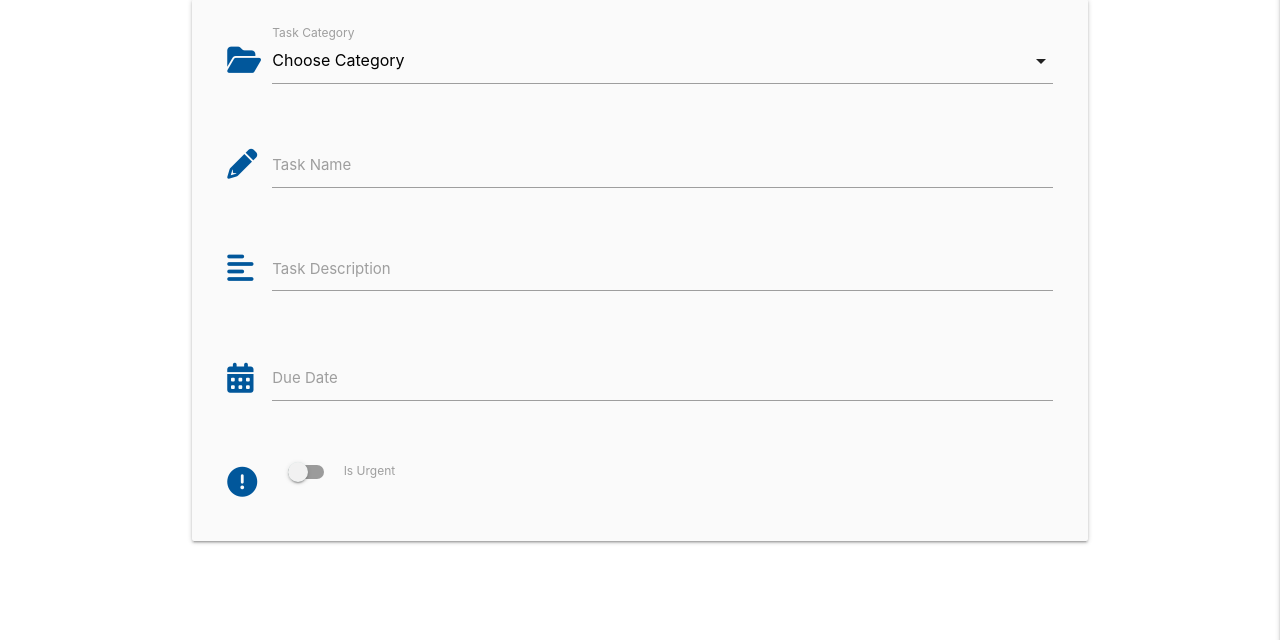
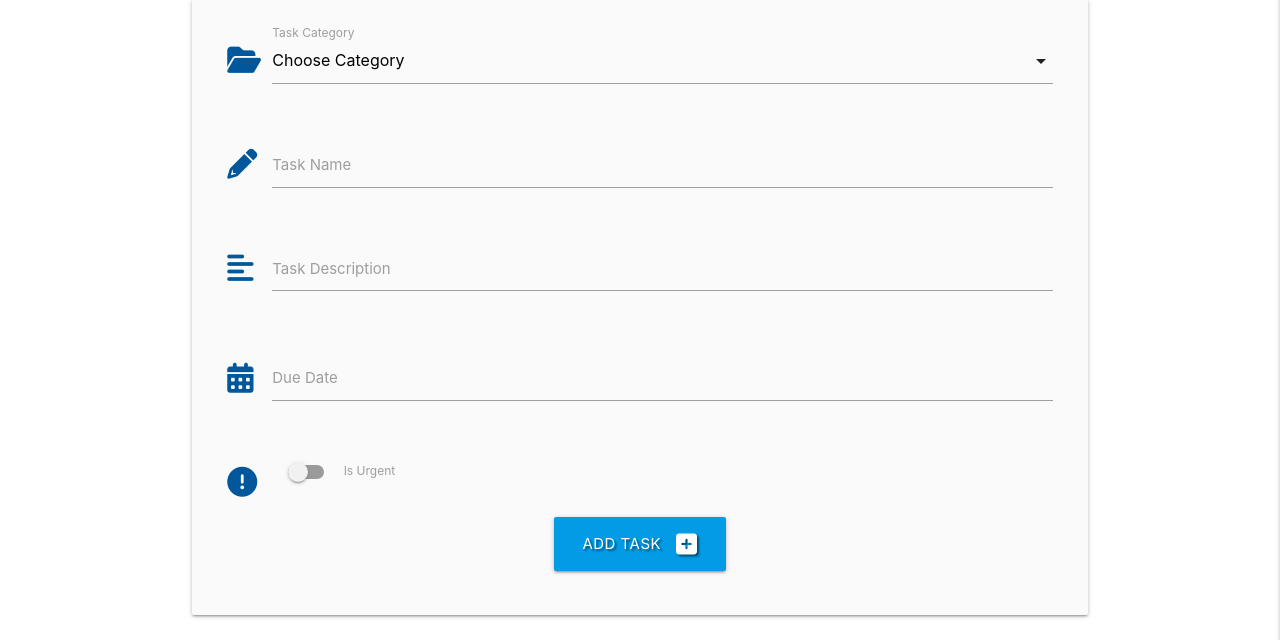
Before and after one commit to jdj0/flask-task-manager-project, a Flask app: page /add_task in a window 1280 px wide. Shown: the part 160-800 px from the top of the page. Run offline with Flask 2, Linux system fonts and the light colour scheme; data that the repository does not hold is empty; some libraries are stand-ins or nearby versions.

Commit message:
Allow user to submit task to db

```diff
--- a/app.py
+++ b/app.py
@@ -96,8 +96,22 @@ def logout():
     return redirect(url_for("login"))
 
 
-@app.route("/add_task")
+@app.route("/add_task", methods=["GET", "POST"])
 def add_task():
+    if request.method == "POST":
+        is_urgent = "on" if request.form.get("is_urgemnt") else "off"
+        task = {
+            "category_name": request.form.get("category_name"),
+            "task_name": request.form.get("task_name"),
+            "task_description": request.form.get("task_description"),
+            "is_urgent": is_urgent,
+            "due_date": request.form.get("due_date"),
+            "created_by": session["user"]
+        }
+        mongo.db.tasks.insert_one(task)
+        flash("Task Successfully Added")
+        return redirect(url_for('get_tasks'))
+
     categories = mongo.db.categories.find().sort("category_name", 1)
     return render_template("add_task.html", categories=categories)
 
--- a/templates/add_task.html
+++ b/templates/add_task.html
@@ -4,8 +4,9 @@
 <h3 class="light-blue-text text-darken-4 center-align">Add Task</h3>
 
 <div class="row card-panel grey lighten-5">
-    <form class="col s12" method="POST" action="">
+    <form class="col s12" method="POST" action="{{ url_for('add_task') }}">
         <div class="row">
+            <!-- category selection -->
             <div class="input-field col s12">
                 <i class="fas fa-folder-open prefix light-blue-text text-darken-4"></i>
                 <select id="category_name" name="category_name" class="validate" required>
@@ -17,6 +18,7 @@
                 <label for="category_name">Task Category</label>
             </div>
         </div>
+        <!-- task name -->
         <div class="row">
             <div class="input-field col s12">
                 <i class="fas fa-pencil-alt prefix light-blue-text text-darken-4"></i>
@@ -25,6 +27,7 @@
                 <label for="task_name">Task Name</label>
             </div>
         </div>
+        <!-- task description -->
         <div class="row">
             <div class="input-field col s12">
                 <i class="fas fa-align-left prefix light-blue-text text-darken-4"></i>
@@ -33,6 +36,7 @@
                 <label for="task_description">Task Description</label>
             </div>
         </div>
+        <!-- calendar -->
         <div class="row">
             <div class="input-field col s12">
                 <i class="fas fa-calendar-alt prefix light-blue-text text-darken-4"></i>
@@ -40,6 +44,7 @@
                 <label for="due_date">Due Date</label>
             </div>
         </div>
+        <!-- urgent toggle -->
         <div class="row">
             <div class="input-field col s12">
                 <div class="switch">
@@ -52,6 +57,14 @@
                 </div>
             </div>
         </div>
+        <!-- submit button -->
+        <div class="row">
+            <div class="col s12 center-align">
+                <button type="submit" class="btn-large light-blue darken-1 text-shadow">
+                    Add Task<i class="fas fa-plus-square right"></i>
+                </button>
+            </div>
+        </div>
     </form>
 </div>
 
--- a/templates/tasks.html
+++ b/templates/tasks.html
@@ -1,5 +1,7 @@
 {% extends "base.html" %}
 {% block content %}
+
+<h3 class="light-blue-text text-darken-4 center-align">All Tasks</h3>
 
 <ul class="collapsible">
     {% for task in tasks %}
@@ -15,6 +17,7 @@
         <div class="collapsible-body">
             <strong>{{ task.category_name }}</strong>
             <p>{{ task.task_description }}</p>
+            <p><em>by: {{ task.created_by }}</em></p>
         </div>
     </li>
     {% endfor %}
```
